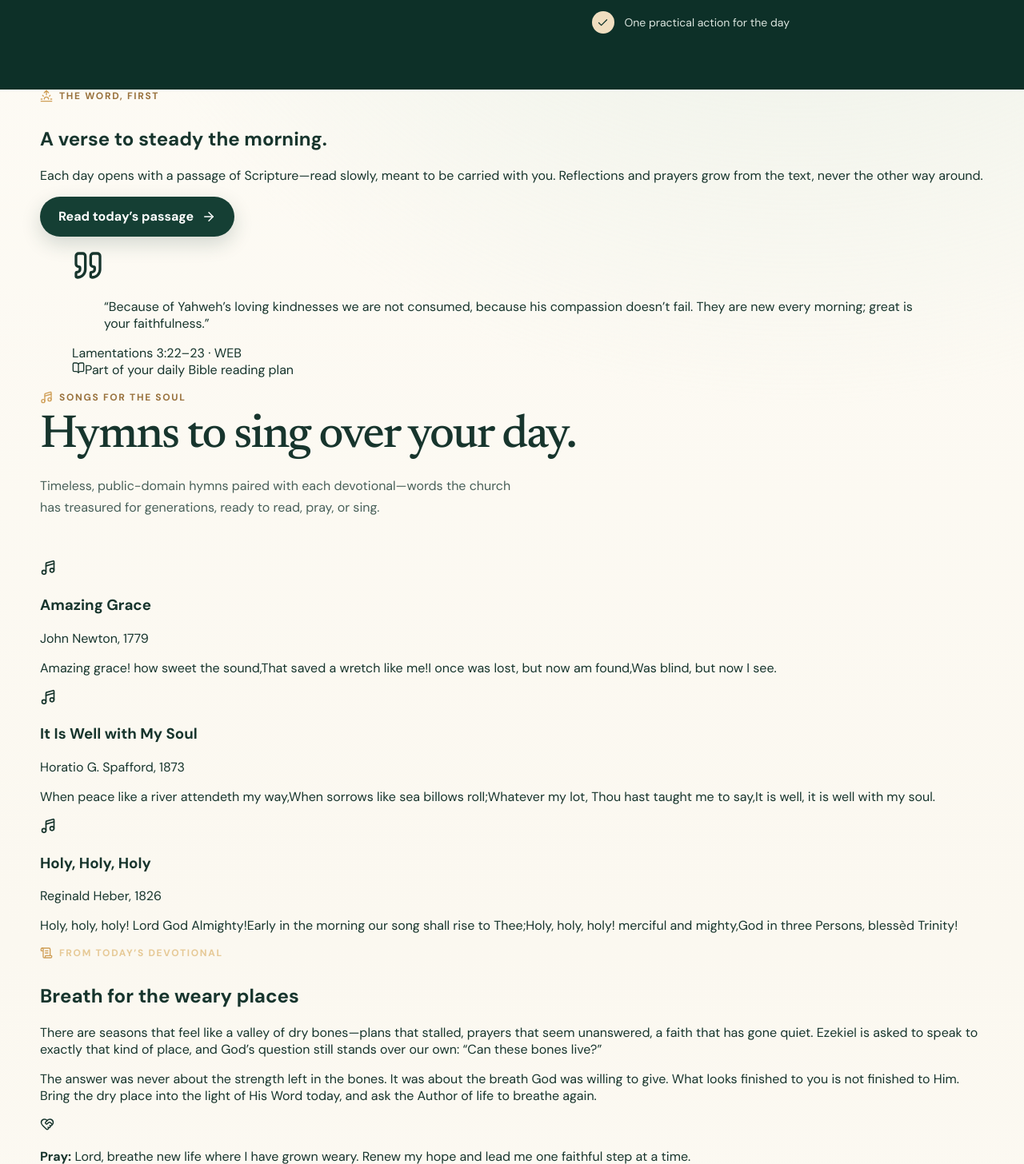
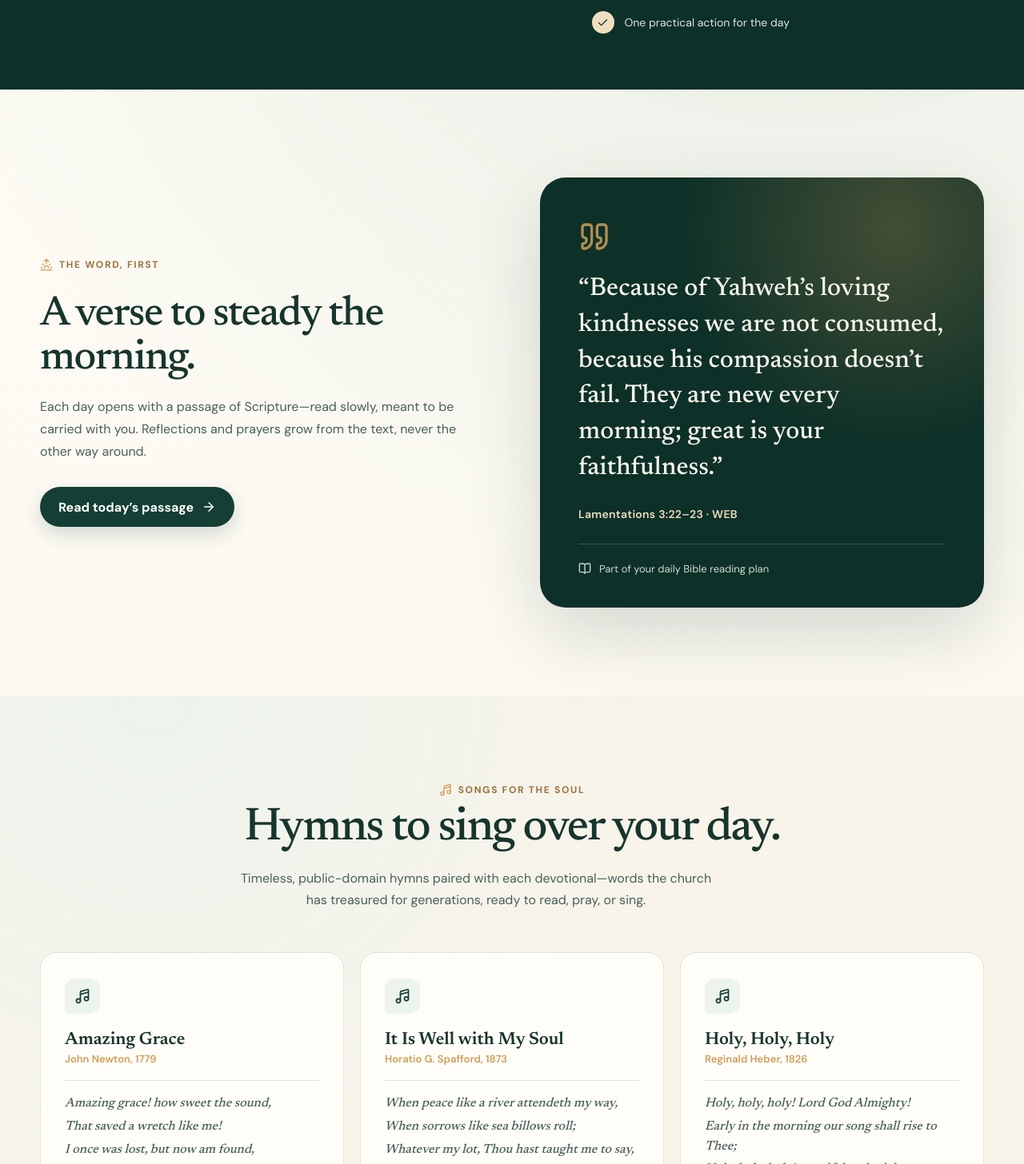
Before and after one commit to DevotionalHub/devotionalhub, a Next.js app: page / in a window 1280 px wide. Shown: the part 1034-2490 px from the top of the page at 80% size. Built offline with nearby package versions, Linux system fonts and the light colour scheme.

Commit message:
Enhance styling for scripture and hymns sections
Added styles for scripture, hymns, and reflection sections.

```diff
--- a/app/globals.css
+++ b/app/globals.css
@@ -180,6 +180,212 @@ input:focus-visible {
   width: 100%;
 }
 
+/* Scripture section */
+
+.scripture {
+  display: grid;
+  grid-template-columns: 1fr 1fr;
+  gap: 70px;
+  align-items: center;
+  padding-block: 110px;
+}
+
+.scripture__intro h2 {
+  margin: 18px 0 18px;
+  font-family: var(--font-serif);
+  font-size: clamp(34px, 4.4vw, 52px);
+  font-weight: 500;
+  letter-spacing: -0.03em;
+  line-height: 1.06;
+}
+
+.scripture__lede {
+  max-width: 520px;
+  margin: 0 0 30px;
+  color: var(--ink-soft);
+  line-height: 1.75;
+}
+
+.verse-card {
+  position: relative;
+  margin: 0;
+  padding: 54px 48px 40px;
+  color: #f7f4ea;
+  border-radius: var(--radius-lg);
+  background:
+    radial-gradient(circle at 80% 12%, rgba(207, 158, 86, 0.28), transparent 42%),
+    var(--forest-deep);
+  box-shadow: var(--shadow-lg);
+}
+
+.verse-card__mark {
+  color: var(--gold);
+  opacity: 0.85;
+}
+
+.verse-card blockquote {
+  margin: 18px 0 26px;
+  font-family: var(--font-serif);
+  font-size: clamp(24px, 2.6vw, 32px);
+  font-weight: 500;
+  line-height: 1.4;
+}
+
+.verse-card figcaption {
+  color: var(--gold-pale);
+  font-size: 14px;
+  font-weight: 600;
+  letter-spacing: 0.02em;
+}
+
+.verse-card__foot {
+  display: flex;
+  align-items: center;
+  gap: 10px;
+  margin-top: 28px;
+  padding-top: 22px;
+  border-top: 1px solid rgba(240, 222, 192, 0.22);
+  color: #cdd8d1;
+  font-size: 13px;
+}
+
+/* Hymns section */
+
+.hymns {
+  padding-block: 110px;
+  background:
+    radial-gradient(circle at 15% 0%, var(--sage-pale), transparent 45%),
+    var(--cream);
+}
+
+.section-heading--center {
+  max-width: 640px;
+  margin-inline: auto;
+  text-align: center;
+}
+
+.section-heading--center .eyebrow {
+  display: flex;
+  justify-content: center;
+}
+
+.hymn-grid {
+  display: grid;
+  grid-template-columns: repeat(3, 1fr);
+  gap: 20px;
+}
+
+.hymn-card {
+  padding: 32px 30px;
+  border: 1px solid var(--line);
+  border-radius: var(--radius-md);
+  background: var(--paper);
+  transition: transform 180ms ease, box-shadow 180ms ease, border-color 180ms ease;
+}
+
+.hymn-card:hover {
+  border-color: #c2d0c5;
+  box-shadow: var(--shadow-sm);
+  transform: translateY(-5px);
+}
+
+.hymn-card__icon {
+  display: grid;
+  width: 44px;
+  height: 44px;
+  place-items: center;
+  color: var(--forest);
+  border-radius: 14px 14px 14px 5px;
+  background: var(--sage-pale);
+}
+
+.hymn-card h3 {
+  margin: 22px 0 4px;
+  font-family: var(--font-serif);
+  font-size: 22px;
+  font-weight: 600;
+}
+
+.hymn-card__author {
+  margin: 0 0 18px;
+  color: var(--gold);
+  font-size: 13px;
+  font-weight: 600;
+}
+
+.hymn-card__lines {
+  display: grid;
+  gap: 4px;
+  margin: 0;
+  padding-top: 16px;
+  border-top: 1px solid var(--line);
+  color: var(--ink-soft);
+  font-family: var(--font-serif);
+  font-size: 16px;
+  font-style: italic;
+  line-height: 1.55;
+}
+
+/* Devotional reflection */
+
+.reflection {
+  padding-block: 20px 110px;
+}
+
+.reflection__panel {
+  padding: clamp(36px, 5vw, 68px);
+  border: 1px solid var(--line);
+  border-radius: var(--radius-lg);
+  background:
+    radial-gradient(circle at 90% 8%, var(--sage-pale), transparent 40%),
+    var(--paper);
+  box-shadow: var(--shadow-sm);
+}
+
+.reflection__panel h2 {
+  margin: 16px 0 24px;
+  font-family: var(--font-serif);
+  font-size: clamp(30px, 3.6vw, 44px);
+  font-weight: 500;
+  letter-spacing: -0.03em;
+}
+
+.reflection__panel .eyebrow--light {
+  color: var(--gold);
+}
+
+.reflection__text {
+  max-width: 760px;
+}
+
+.reflection__text p {
+  margin: 0 0 18px;
+  color: var(--ink-soft);
+  font-size: 17px;
+  line-height: 1.85;
+}
+
+.reflection__prayer {
+  display: flex;
+  gap: 14px;
+  max-width: 760px;
+  margin-top: 12px;
+  padding: 22px 26px;
+  color: var(--forest);
+  border-left: 3px solid var(--gold);
+  border-radius: 0 var(--radius-sm) var(--radius-sm) 0;
+  background: var(--sage-pale);
+}
+
+.reflection__prayer p {
+  margin: 0;
+  line-height: 1.65;
+}
+
+.reflection__prayer strong {
+  color: var(--forest-deep);
+}
+
 .eyebrow {
   display: inline-flex;
   align-items: center;
@@ -228,6 +434,12 @@ input:focus-visible {
 
 .site-nav > a:not(.button) {
   transition: color 150ms ease;
+}
+
+.site-nav__signin {
+  display: inline-flex;
+  align-items: center;
+  gap: 7px;
 }
 
 .site-nav > a:not(.button):hover {
@@ -634,7 +846,7 @@ input:focus-visible {
 
 .feature-grid {
   display: grid;
-  grid-template-columns: repeat(4, 1fr);
+  grid-template-columns: repeat(3, 1fr);
   gap: 16px;
 }
 
@@ -700,6 +912,12 @@ input:focus-visible {
   font-family: var(--font-serif);
   font-size: clamp(36px, 5vw, 54px);
   font-weight: 500;
+}
+
+.closing-cta__actions {
+  display: flex;
+  flex-wrap: wrap;
+  gap: 14px;
 }
 
 .site-footer {
```
